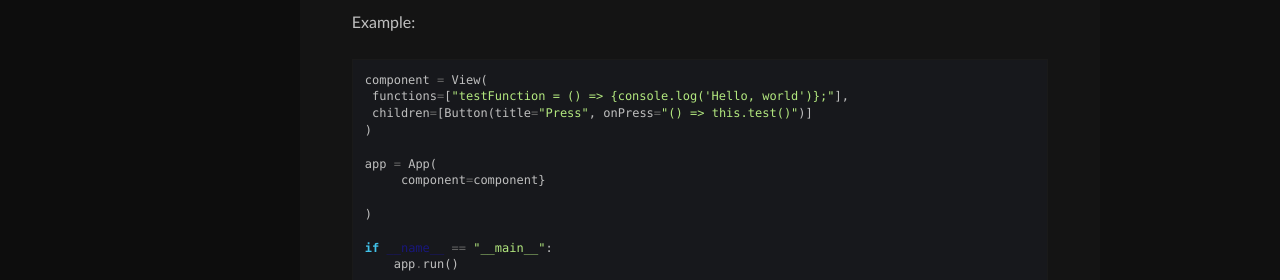
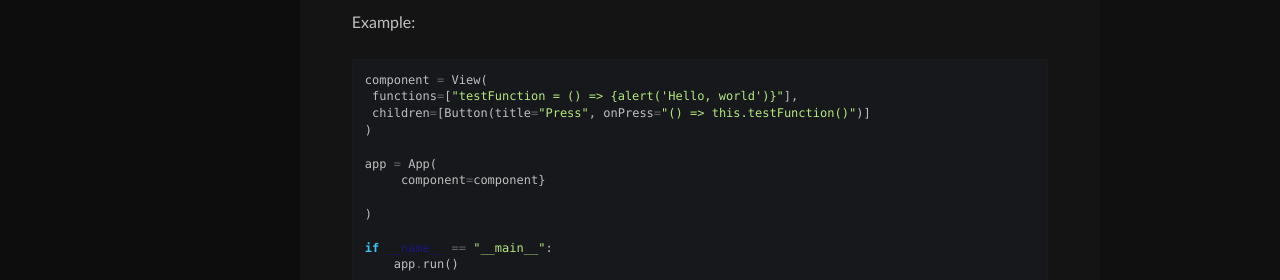
Before and after one commit to greysonlalonde/sweetpotato, a Sphinx documentation site: the page built from docs/source/usage.rst, in a window 1280 px wide and 900 px high, scrolled down 1793 px. Shown: the part 425-705 px from the top of the window. Built offline with Sphinx 7.4.7 and the Read the Docs theme 2.0.0, drawn with Linux system fonts in a browser that asks for light colours.

Commit message:
Update usage.rst

```diff
--- a/docs/source/usage.rst
+++ b/docs/source/usage.rst
@@ -114,8 +114,8 @@ Example:
 .. code-block:: python
 
    component = View(
-    functions=["testFunction = () => {console.log('Hello, world')};"],
-    children=[Button(title="Press", onPress="() => this.test()")]
+    functions=["testFunction = () => {alert('Hello, world')}"],
+    children=[Button(title="Press", onPress="() => this.testFunction()")]
    )
 
    app = App(
```
